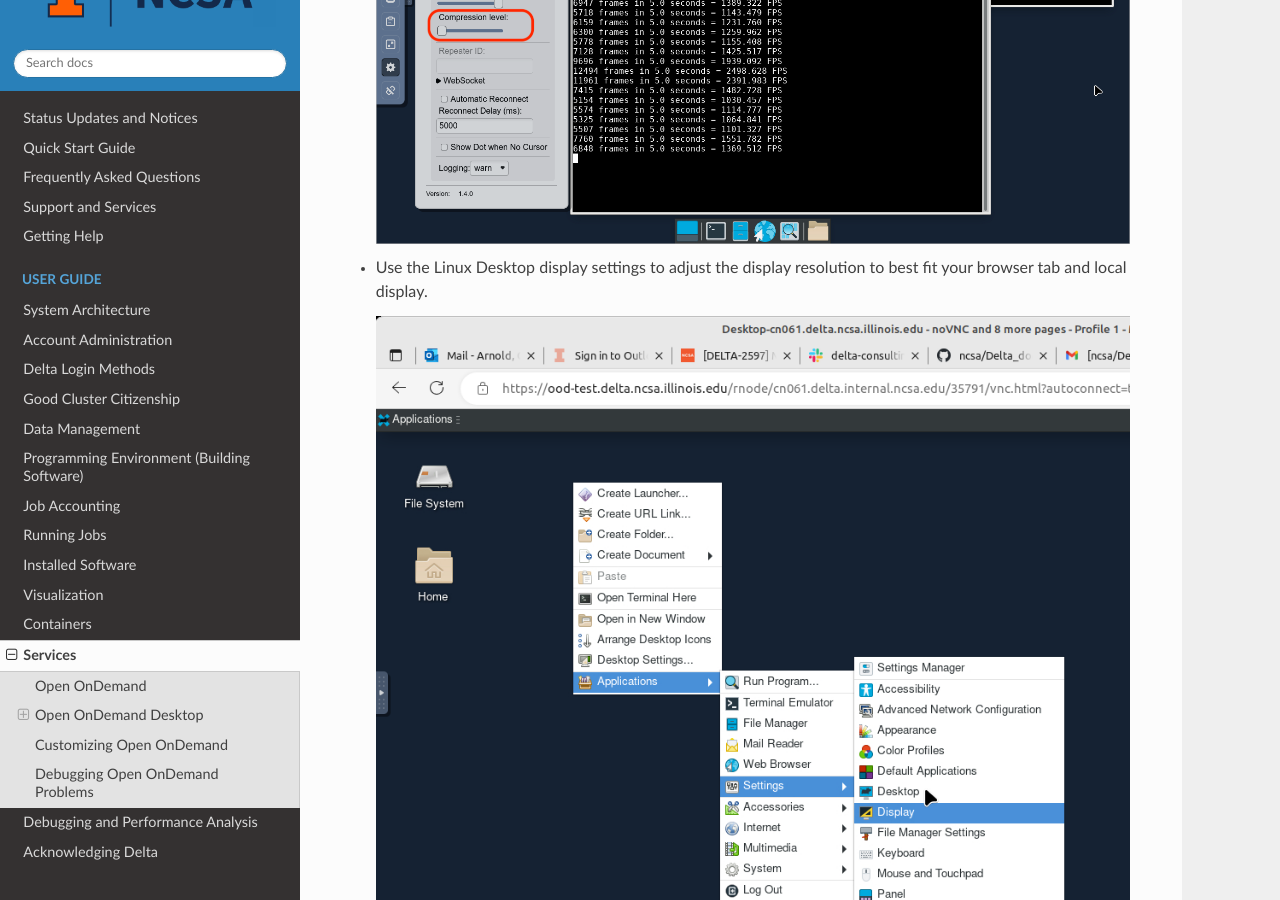
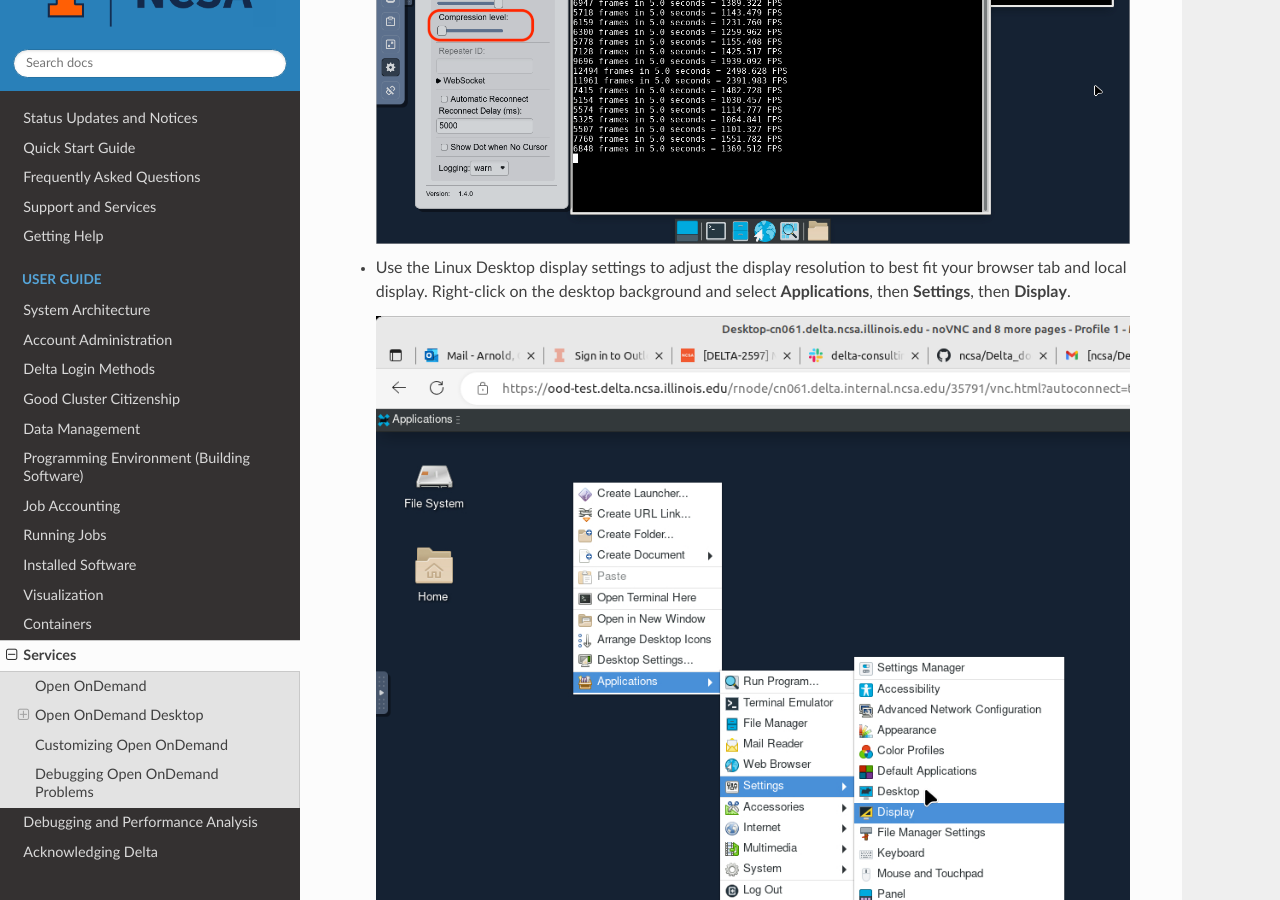
Before and after one commit to ncsa/Delta_doc, a Sphinx documentation site: the page built from docs/source/user_guide/services.rst, in a window 1280 px wide and 900 px high, scrolled down 2066 px. Built offline with Sphinx 7.4.7 and the Read the Docs theme 2.0.0, drawn with Linux system fonts in a browser that asks for light colours.

Commit message:
Update services.rst more editorial

```diff
--- a/docs/source/user_guide/services.rst
+++ b/docs/source/user_guide/services.rst
@@ -41,7 +41,7 @@ Recommended noVNC Settings
   ..  figure:: images/services/ood-desktop-settings-compression.png
       :alt: noVNC Desktop settings window showing "Compression level" slider set all the way to the left (off).
 
-- Use the Linux Desktop display settings to adjust the display resolution to best fit your browser tab and local display.
+- Use the Linux Desktop display settings to adjust the display resolution to best fit your browser tab and local display. Right-click on the desktop background and select **Applications**, then **Settings**, then **Display**.
 
   ..  figure:: images/services/ood-desktop-settings-display.png
       :alt: In noVNC Desktop, right click the background and choose "Applications", then "Settings", then "Display".
```
